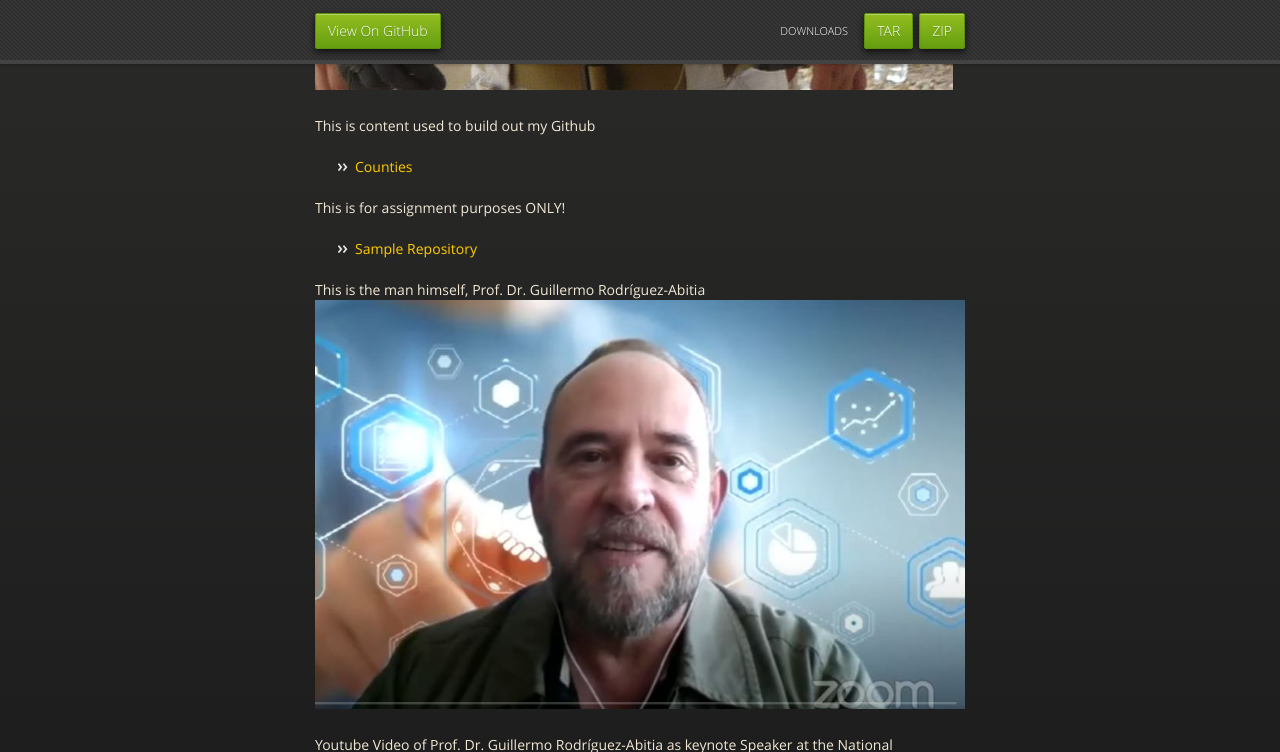
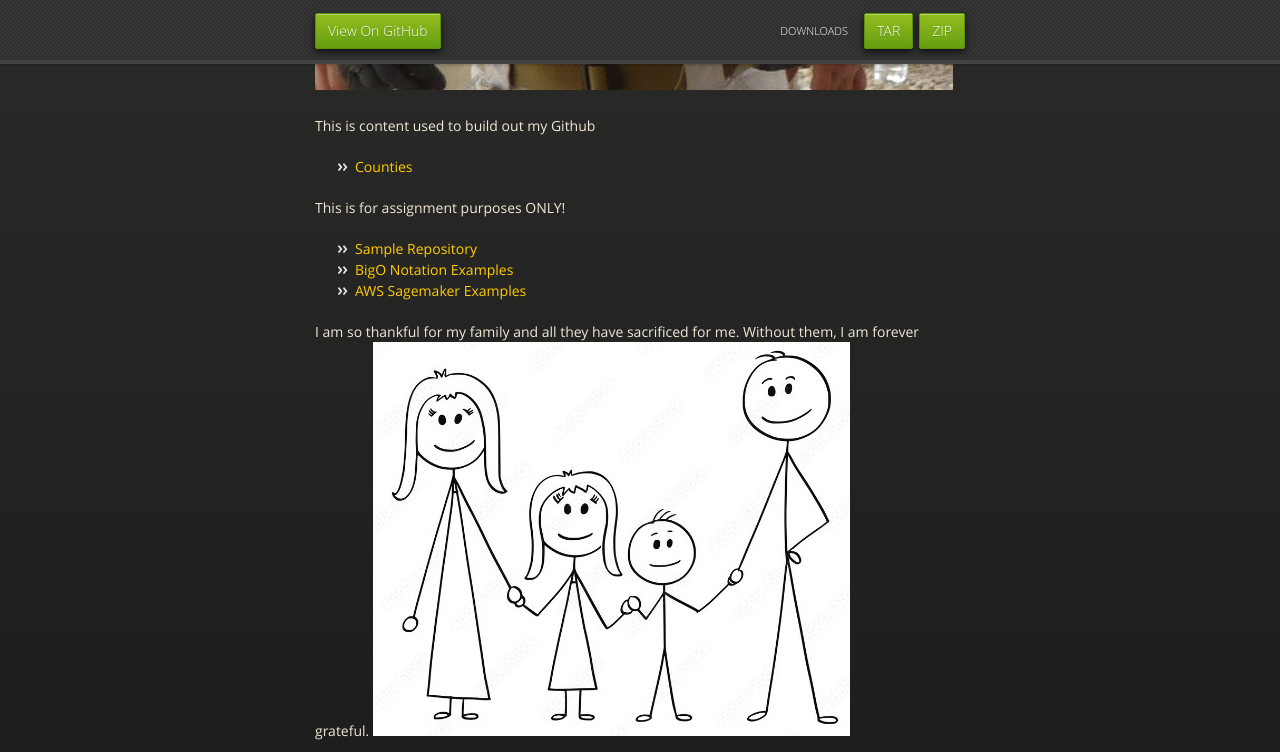
Before and after one commit to WorstCase26/WorstCase26.github.io, a Jekyll site: the page built from index.md, in a window 1280 px wide and 900 px high, scrolled down 949 px, cut to the strip 0-752 px from the top of the window. Built offline with Jekyll 4.4.1, drawn with Linux system fonts in a browser that asks for light colours; our own code applies the rules of GitHub Pages for plain Markdown files.

Commit message:
Update index.md
Added family with video Pray by Sam Smith

```diff
--- a/index.md
+++ b/index.md
@@ -1,6 +1,7 @@
 ---
-title: Github Test Page
-description: Github Page --Under Construction--
+title: Worst Case Scenario Projects
+description: My Data Science Journey
+
 ---
 
 
@@ -17,14 +18,17 @@
 This is for assignment purposes ONLY!
 
 - [Sample Repository](https://github.com/WorstCase26/BUAD-Launch)
+- [BigO Notation Examples](https://github.com/WorstCase26/CTCI-BigO-Examples-Python)
+- [AWS Sagemaker Examples](https://github.com/WorstCase26/amazon-sagemaker-examples)
 
 
 
 
 
 
-This is the man himself, Prof. Dr. Guillermo Rodríguez-Abitia
-![My el profesor](/pics/ProfRod.JPG)
+
+I am so thankful for my family and all they have sacrificed for me. Without them, I am forever grateful.
+[![Pray](pics/family.jpg)](https://www.youtube.com/watch?v=8h--kFui1JA)
 
 
 Youtube Video of Prof. Dr. Guillermo Rodríguez-Abitia as keynote Speaker at the National Autonomous University of Mexico.
```
